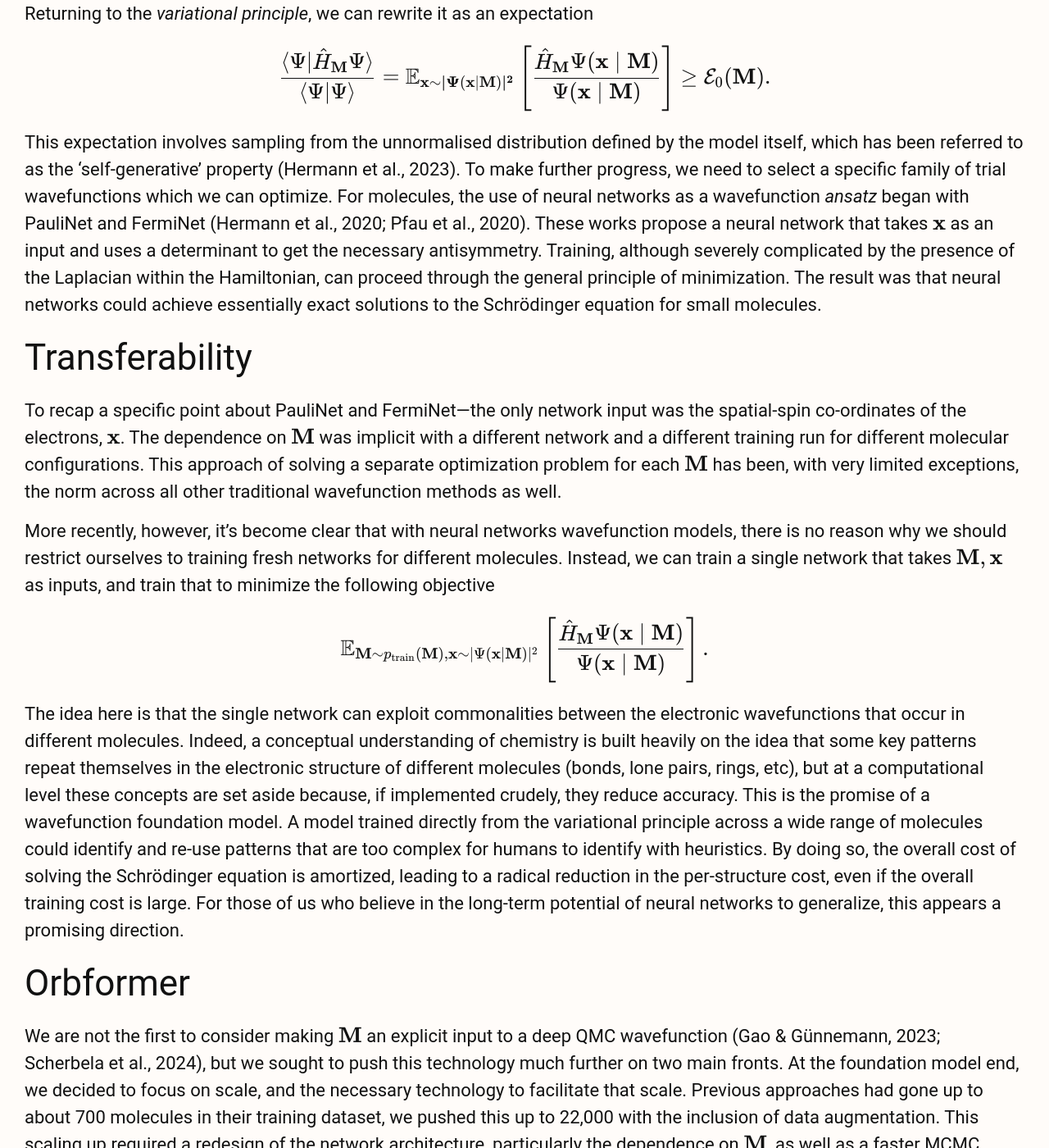
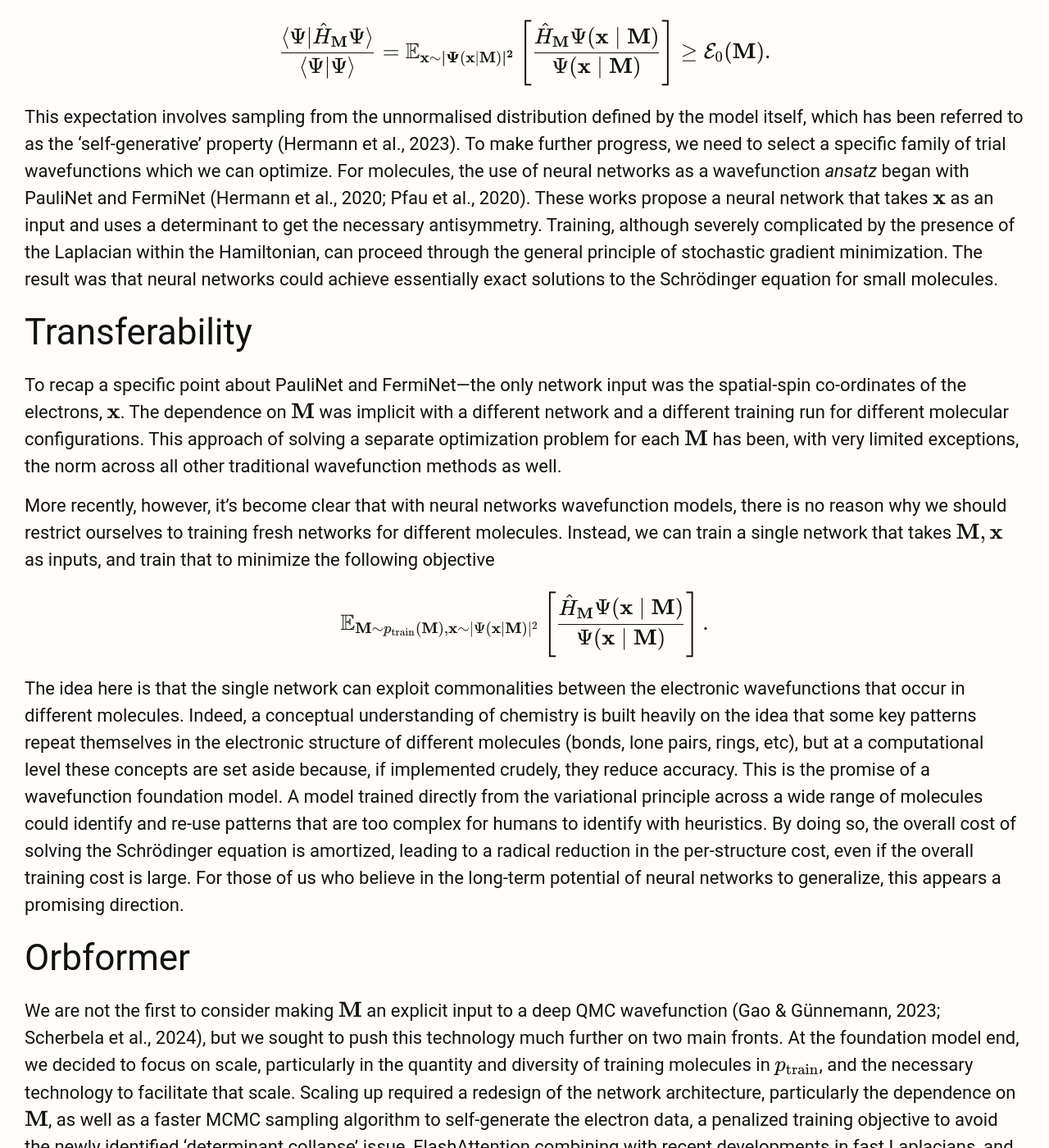
Before and after one commit to ae-foster/ae-foster.github.io, a Jekyll site: the page built from _posts/2025-06-25-orbformer-post.markdown, in a window 1280 px wide and 1400 px high, scrolled down 2854 px. Shown: the whole window at 82% size. Built offline with Jekyll 4.4.1, drawn with Linux system fonts in a browser that asks for light colours; nearby versions of some CDN libraries; some of the changed text lies outside the part shown.

```diff
--- a/_posts/2025-06-25-orbformer-post.markdown
+++ b/_posts/2025-06-25-orbformer-post.markdown
@@ -59,7 +60,8 @@ Then $$\mathcal{E}$$ is an *eigenvalue* of the operator $$\hat{H}_\mathbf{M}$$.
 It can be shown<sup>3</sup> that $$\hat{H}_\mathbf{M}$$ has real eigenvalues and that there exists a minimum eigenvalue, $$\mathcal{E}_0(\mathbf{M})$$.
 The eigenstate corresponding to the minimum eigenvalue is termed the ground state, and most chemical systems are to be found in their ground state most of the time.
 
-Given any wave function $$|\Psi\rangle$$ for the molecule $$\mathbf{M}$$, if we expand it on a basis of eigenfunctions, we can show the following variational principle
+Given any wave function $$|\Psi \rangle$$ for the
+molecule $$\mathbf{M}$$, if we expand it on a basis of eigenfunctions, we can show the following variational principle
 
 $$
 
@@ -97,7 +99,7 @@ This expectation involves sampling from the unnormalised distribution defined by
 To make further progress, we need to select a specific family of trial wavefunctions which we can optimize.
 For molecules, the use of neural networks as a wavefunction *ansatz* began with PauliNet and FermiNet (Hermann et al., 2020; Pfau et al., 2020).
 These works propose a neural network that takes $$\mathbf{x}$$ as an input and uses a determinant to get the necessary antisymmetry.
-Training, although severely complicated by the presence of the Laplacian within the Hamiltonian, can proceed through the general principle of minimization.
+Training, although severely complicated by the presence of the Laplacian within the Hamiltonian, can proceed through the general principle of stochastic gradient minimization.
 The result was that neural networks could achieve essentially exact solutions to the Schrödinger equation for small molecules.
 
 ## Transferability
@@ -123,9 +125,8 @@ For those of us who believe in the long-term potential of neural networks to gen
 ## Orbformer
 
 We are not the first to consider making $$\mathbf{M}$$ an explicit input to a deep QMC wavefunction (Gao & Günnemann, 2023; Scherbela et al., 2024), but we sought to push this technology much further on two main fronts.
-At the foundation model end, we decided to focus on scale, and the necessary technology to facilitate that scale.
-Previous approaches had gone up to about 700 molecules in their training dataset, we pushed this up to 22,000 with the inclusion of data augmentation.
-This scaling up required a redesign of the network architecture, particularly the dependence on $$\mathbf{M}$$, as well as a faster MCMC sampling algorithm to self-generate the electron data, a penalized training objective to avoid the newly identified 'determinant collapse' issue, FlashAttention combining with recent developments in fast Laplacians, and a few other tune-ups.
+At the foundation model end, we decided to focus on scale, particularly in the quantity and diversity of training molecules in $$p_\textrm{train}$$, and the necessary technology to facilitate that scale.
+Scaling up required a redesign of the network architecture, particularly the dependence on $$\mathbf{M}$$, as well as a faster MCMC sampling algorithm to self-generate the electron data, a penalized training objective to avoid the newly identified 'determinant collapse' issue, FlashAttention combining with recent developments in fast Laplacians, and a few other tune-ups.
 
 We also thought carefully about appropriate validation and where a model such as our might have immediate utility.
 First, we put the strongly correlated systems at the forefront, since those are the ones where current methods fare worst.
@@ -134,7 +135,7 @@ And we placed the trade-off between cost and accuracy at the forefront of our ev
 
 Our conclusion: Orbformer, though by no means the end of the story, marks significant progress towards a model that generalizes the electronic structure of molecules.
 
-If you'd like to know more, check out the paper!
+If you'd like to know more and see the results, check out the paper!
 
 
 
```
Also changed, not shown: other parts of _posts/2025-06-25-orbformer-post.markdown (+2 -1 lines), assets/envelope-one.png (added).
